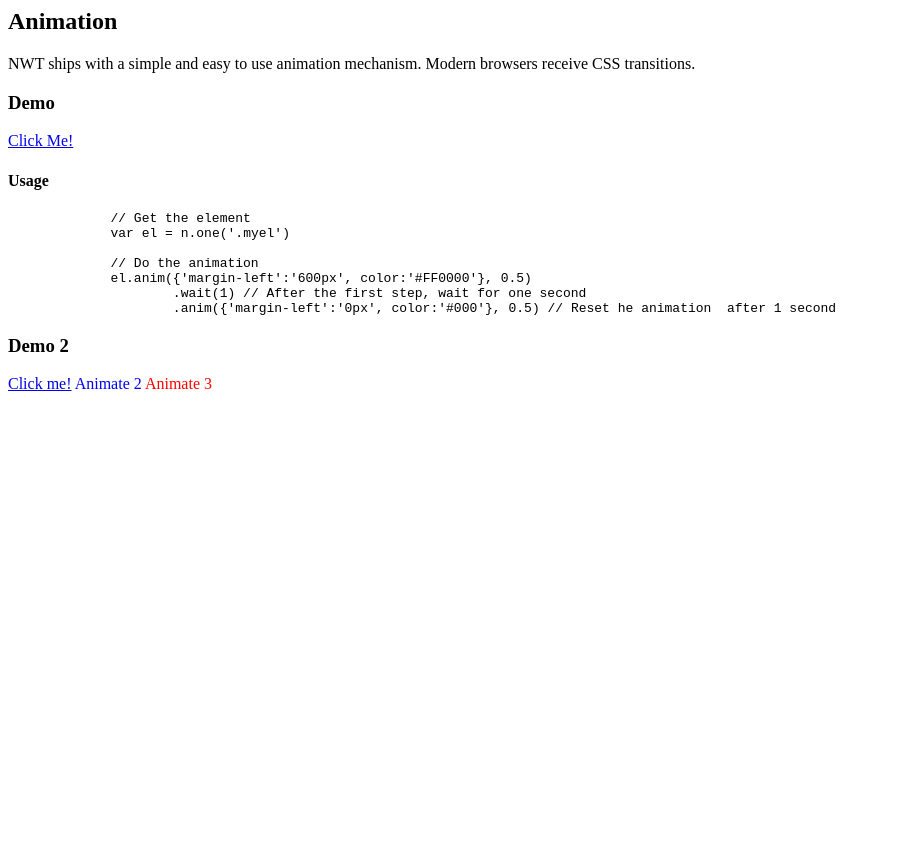
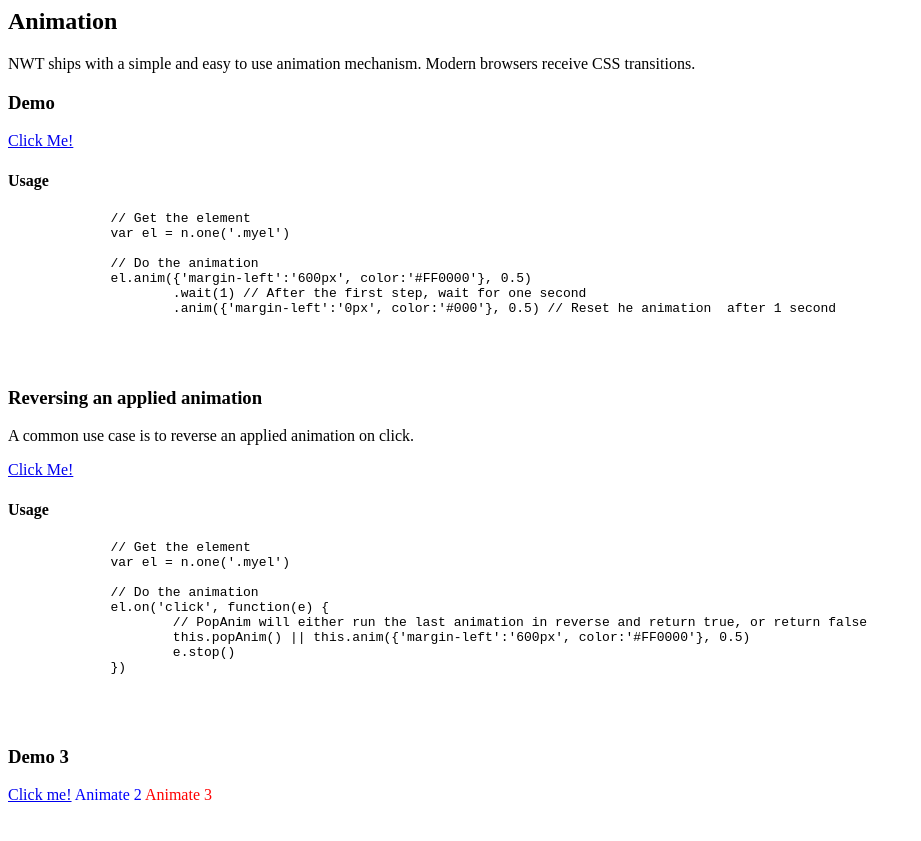
Before and after one commit to nwtjs/nwt, a Jekyll site: the page built from _posts/plugins/2000-01-01-nwt-anim.html, in a window 1280 px wide. Shown: the top 841 px of the page, without its empty margins (0-921 px from the left). Built offline with Jekyll 4.4.1, drawn with Linux system fonts in a browser that asks for light colours.

Commit message:
Adding popAnim method

```diff
--- a/_posts/2000-01-01-examples.html
+++ b/_posts/2000-01-01-examples.html
@@ -9,7 +9,7 @@ title: Examples
 			<ul class="nav nav-list" id="ExampleMenu">
 				<li class="active"><a href="#/nwt/example-intro.html">Home</a></li>
 				<li class="nav-header">NWT Core</li>
-				<li><a href="#/nwt/bootstrap-anim.html">Animation Chaining</a></li>
+				<li><a href="#/nwt/nwt-anim.html">Animation Chaining</a></li>
 				<li class="nav-header">Bootstrap Components</li>
 				<li><a href="#/nwt/bootstrap-dropdown.html">Dropdown</a></li>
 				<li><a href="#/nwt/bootstrap-tabview.html">Tabview</a></li>
--- a/_posts/plugins/2000-01-01-bootstrap-anim.html
+++ b/_posts/plugins/2000-01-01-nwt-anim.html
@@ -36,7 +36,34 @@ layout: example
 	})
 </script>
 
-<h3>Demo 2</h3>
+<br><br>
+<h3>Reversing an applied animation</h3>
+<p>A common use case is to reverse an applied animation on click.</p>
+<div class="well anim_two">
+	<a href="#">Click Me!</a>
+</div>
+<script type="text/javascript">
+	n.one('.anim_two a').on('click', function(e) {
+		console.log('Got click event', this.popAnim)
+		this.popAnim() || this.anim({'margin-left':'600px', color:'#FF0000'}, 0.5)
+		e.stop()
+	})
+</script>
+<h4>Usage</h4>
+{% highlight js %}
+	// Get the element
+	var el = n.one('.myel')
+
+	// Do the animation
+	el.on('click', function(e) {
+		// PopAnim will either run the last animation in reverse and return true, or return false
+		this.popAnim() || this.anim({'margin-left':'600px', color:'#FF0000'}, 0.5)
+		e.stop()
+	})
+{% endhighlight %}
+
+<br><br>
+<h3>Demo 3</h3>
 <div id="movement">
 	<a href="#" id="anim1">Click me!</a>
 	<span id="anim2">Animate 2</span>
```
Also changed, not shown: src/node/js/node.js (+33 -2 lines), nwt.main.min.js.
